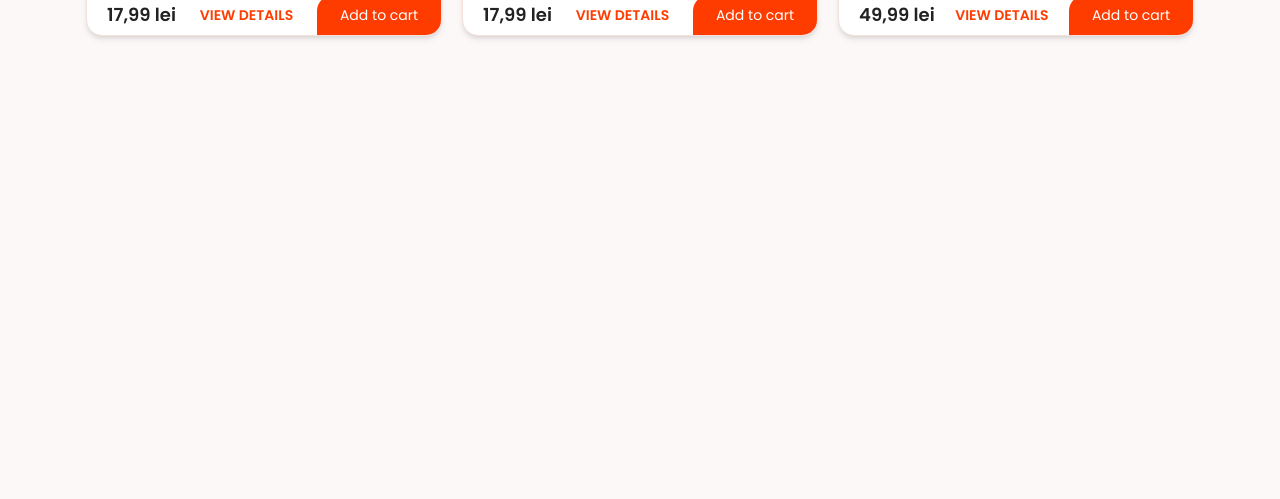
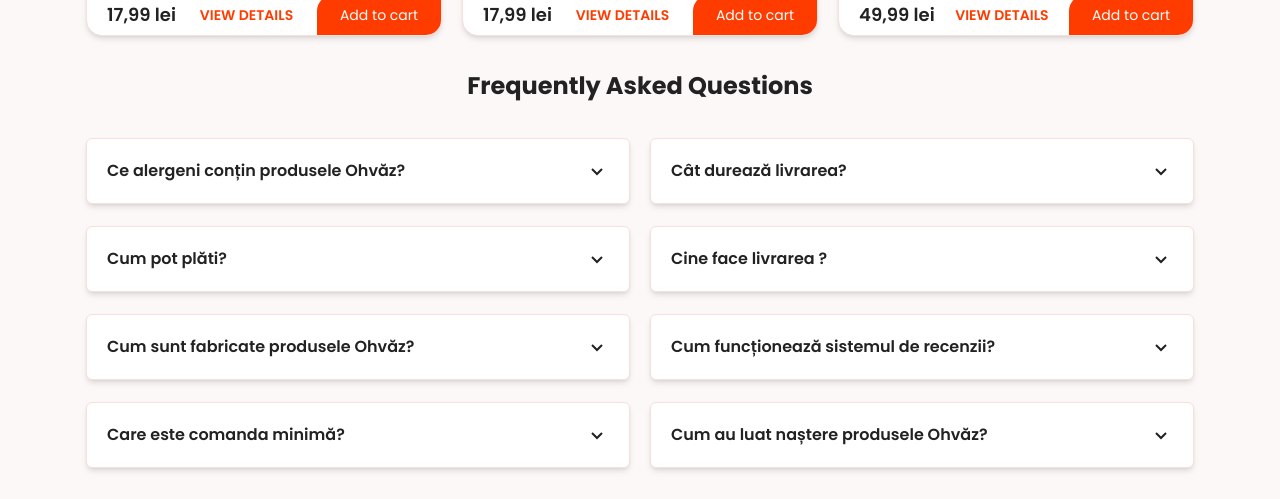
Before and after one commit to JoesephEgbenchong/ohvaz-clone-react, a React (Create React App) app: page / in a window 1280 px wide. Shown: the part 1112-1611 px from the top of the page. Before the commit the page ends 1158 px from the top, so only its background shows below. Built offline with nearby package versions, Linux system fonts and the light colour scheme.

Commit message:
Complete the FAQ section

```diff
--- a/package.json
+++ b/package.json
@@ -6,6 +6,7 @@
     "@testing-library/jest-dom": "^5.16.5",
     "@testing-library/react": "^13.4.0",
     "@testing-library/user-event": "^13.5.0",
+    "framer-motion": "^10.11.2",
     "react": "^18.2.0",
     "react-dom": "^18.2.0",
     "react-icons": "^4.8.0",
--- /dev/null
+++ b/src/components/Accordion.jsx
@@ -0,0 +1,34 @@
+import React, { useState } from 'react';
+import { BiChevronDown } from 'react-icons/bi';
+
+import { motion, AnimatePresence } from 'framer-motion';
+
+export default function Accordion({faq, id}) {
+  const [show, setShow] = useState(false);
+
+  return (
+    <>
+    {/*Question to FAQ */}
+      <div className='flex justify-between items-center cursor-pointer'
+      onClick={()=>setShow((prevState) => (!prevState))}>
+        <h1 className='text-textBlack font-Poppins text-base font-semibold'>{faq.question}</h1>
+        <BiChevronDown className={`text-2xl text-textBlack
+        transition-all duration-500 ${show ? "rotate-180" : " "}`} />
+      </div>
+
+      {/*Answer Section */}
+      <AnimatePresence>
+        {show && (
+          <motion.div
+          initial={{ height: 0 }}
+          animate={{ height: "auto" }}
+          exit={{ height: 0 }}
+          transition={{ duration: 0.3 }}
+          className='overflow-clip'>
+            <p className='pt-3 text-sm md:text-base'>{faq.answer}</p>
+          </motion.div>
+        )}
+      </AnimatePresence>
+    </>
+  )
+}
--- /dev/null
+++ b/src/faqData.js
@@ -0,0 +1,51 @@
+const faqData = [
+    {
+        id:1,
+        question: "Ce alergeni conțin produsele Ohvăz?",
+        answer: "Consultă lista de ingrediente pentru produsele noastre. Cu excepția ingredientelor listate nu există posibilitatea ca produsele noastre să conțină urme de alte materii prime.",
+    },
+
+    {
+        id:2,
+        question: "Cât durează livrarea?",
+        answer: "În București, există două variante de livrare:Rapidă, în aproximativ două ore (acest termen nu e garantat):Cost: 9.99 lei, Luni – Vineri 09:00 – 16:30.Fan Courier, comandă până în 11:00 de Luni pana Vineri și primești produsele în aceeași zi, între 14:00 si 20:00. Cost: 9.99 lei În țară comenzile, vor fi livrate în 24-48h lucrătoare. Cost: 9.99 lei",
+    },
+
+    {
+        id:3,
+        question: "Cum pot plăti? ",
+        answer: "Poți plăți produsele Ohvăz atât cash cât și cu cardul. Dacă alegi să achiți cash, curierul va percepe o taxă suplimentară de 5 lei.",
+    },
+
+    {
+        id:4,
+        question: "Cine face livrarea ?",
+        answer: "În București comenzile sunt livrate fie prin firmele de curierat partenere, în aproximativ două ore. În Ilfov livrăm prin Fan Courier în mașini cu temperatură controlată. Intervalul de livrare este 14:00 – 20:00. În țară, comenzile sunt expediate prin GLS, la rece, în cutii termoizolante. Vei primi SMS cu numarul curierului și interval de livrare de 3 ore.",
+    },
+
+    {
+        id:5,
+        question: "Cum sunt fabricate produsele Ohvăz?",
+        answer: " Ohvăz este produs în laboratorul nostru propriu, cu atenție la fiecare ingredient și în condiții maxime de igienă. Folosind o varietate mare de fructe uscate, ovăz sățios și lapte de migdale din producție proprie ne asigurăm că tu te vei bucura de o gustare delicioasă dar și sănătoasă.",
+    },
+
+    {
+        id:6,
+        question: "Cum funcționează sistemul de recenzii?",
+        answer: "Secțiunea de recenzii cuprinde voturile și părerile reale ale clienților noștri pentru ca tu să îți faci o idee cât mai exactă despre produsele Ohvăz. Te invităm și pe tine să votezi produsul preferat și să ne lași un comentariu.",
+    },
+
+    {
+        id:7,
+        question: "Care este comanda minimă?",
+        answer: "În București, comanda minimă este de 70 lei, exclus transport și plata ramburs. În țară, comanda minimă este de 85 lei, exclus transport și plata ramburs.",
+    },
+
+    {
+        id:8,
+        question: "Cum au luat naștere produsele Ohvăz?",
+        answer: "Proiectul Ohvăz a luat naștere din pasiunea pentru alimentația echilibrată, ca o alternativă de gustare cu un minim de calorii și un maxim de aport nutrițional. Produsele sănătoase nu sunt întotdeauna și gustoase dar Ohvăz te va surprinde cu arome diverse și combinații surprinzătoare care îți vor încânta papilele gustative.",
+    }
+];
+
+export default faqData;
--- a/src/pages/Home.jsx
+++ b/src/pages/Home.jsx
@@ -3,6 +3,8 @@
 import productsData from '../productsData';
 import ProductItem from '../components/ProductItem';
 import VerticalSeparator from '../components/VerticalSeparator';
+import faqData from '../faqData';
+import Accordion from '../components/Accordion';
 
 export default function Home() {
 
@@ -54,7 +56,7 @@
         </ul>
       </div>
 
-      <div className='mt-6'>
+      <div className='mt-6 mb-6'>
         <ul className='sm:grid sm:grid-cols-2 lg:grid-cols-3'>
           {productsData.map((product) => (
             <ProductItem
@@ -64,6 +66,28 @@
           ))}
         </ul>
       </div>
+
+      <div className='mb-6'>
+        <h2 className='text-center font-Poppins text-textBlack font-bold text-2xl'>
+          Frequently Asked Questions
+        </h2>
+        <div className='mt-6 mb-6 grid grid-cols-2'>
+          {faqData.map((faq) =>(
+            <div
+              key={faq.id}
+              className='w-full'>
+              <div
+                className='bg-white p-5 mt-3 rounded-md border border-sectionSeparate shadow-md m-[10px] hover:shadow-lg'>
+                <Accordion
+                  key={faq.id}
+                  faq={faq}
+                  id={faq.id}
+                />
+              </div>
+            </div>
+          ))}
+        </div>
+      </div>
     </div>
   )
 }
```
Also changed, not shown: 1 other file (tests, documents, lock files or other folders).
